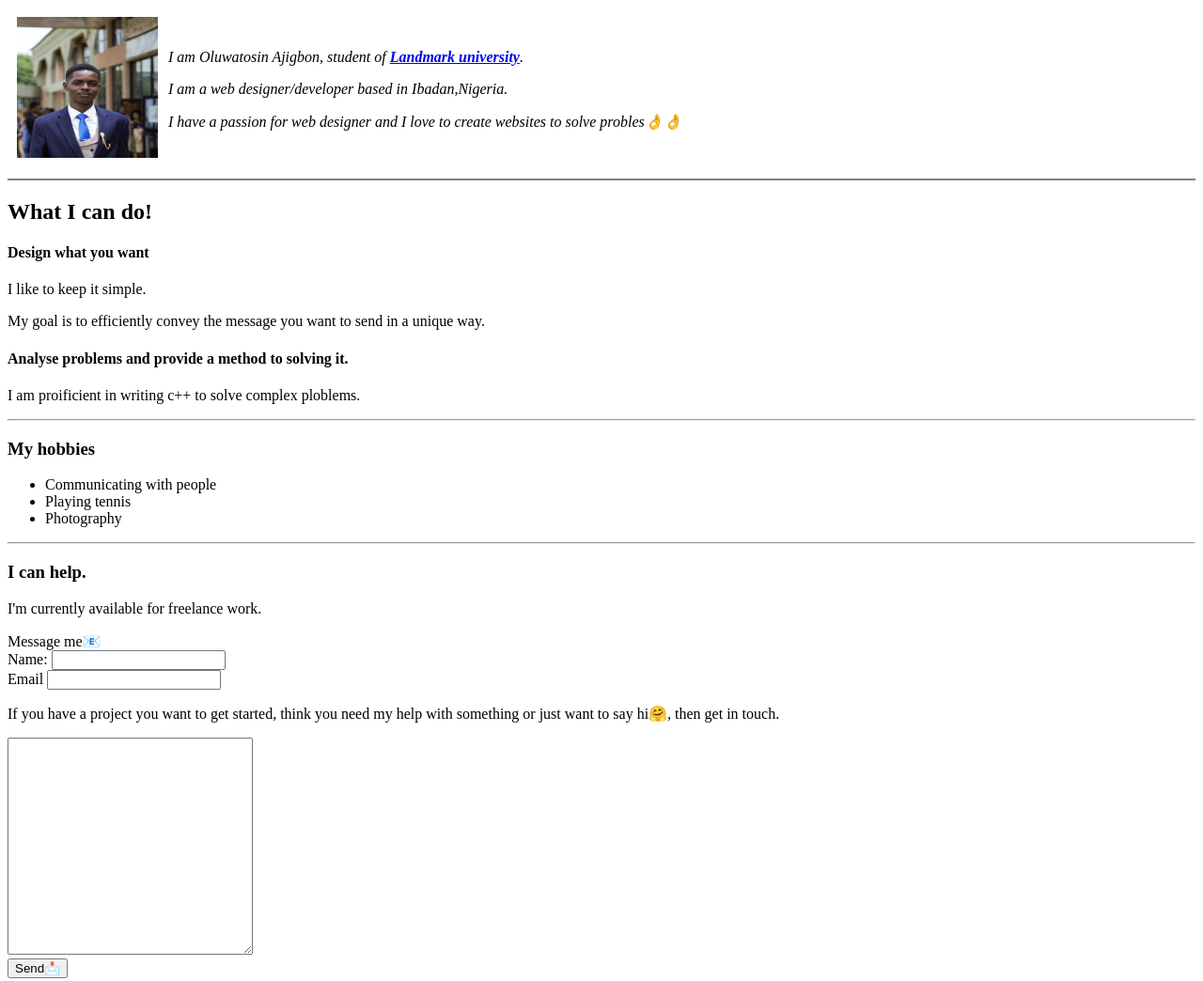
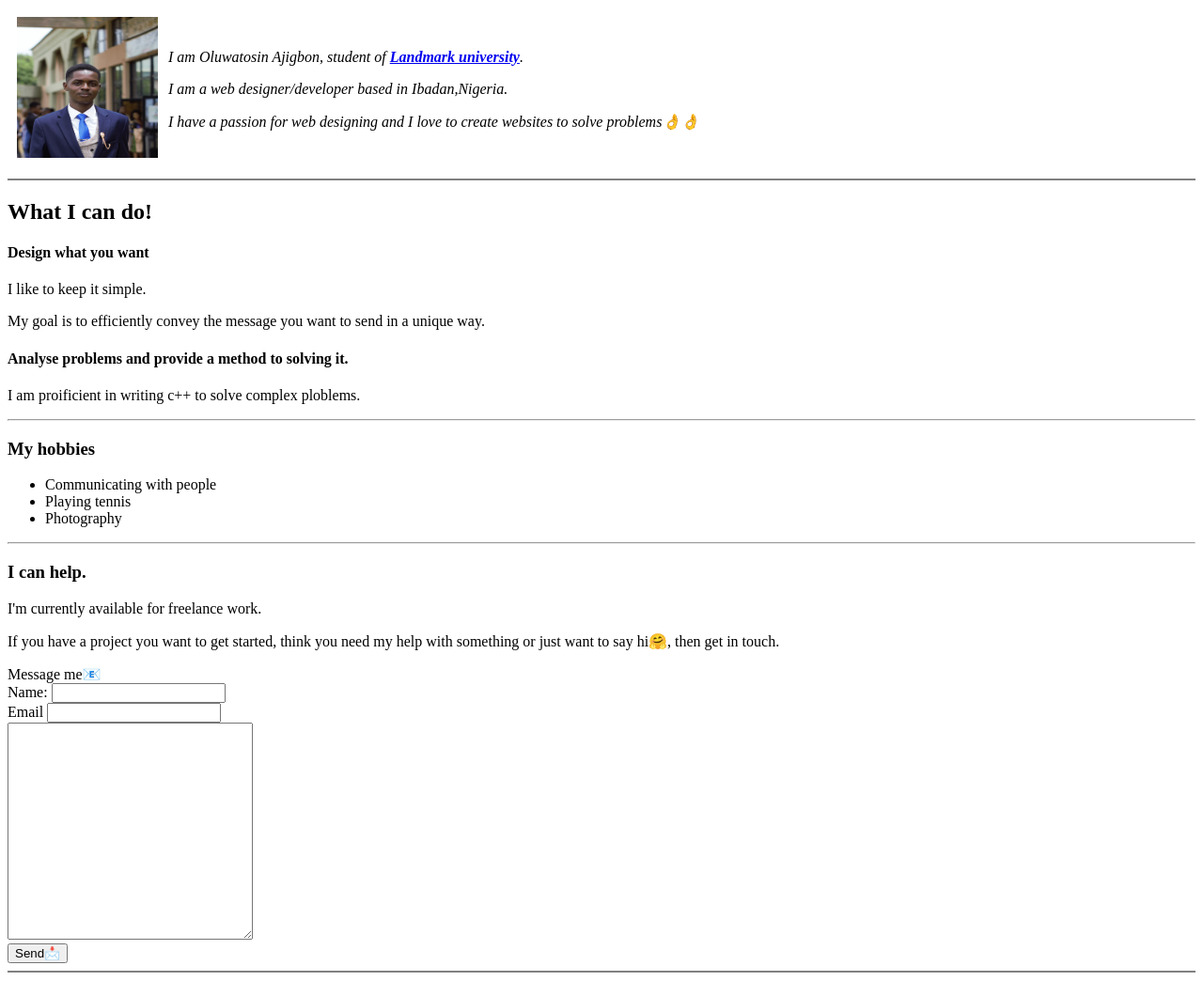
Before and after one commit to Tosin101/Tosin-CV, a plain HTML site: page index.html in a window 1280 px wide. Shown: the top 1044 px of the page at 94% size. Drawn offline with Linux system fonts and the light colour scheme.

Commit message:
correct spellings mistake

```diff
--- a/index.html
+++ b/index.html
@@ -12,7 +12,7 @@
         <div>
         <img src="tosin 2.jpg" height="150" width="150" alt="Olaife's picture"></td>
         </div>
-      <td><p><em>I am Oluwatosin Ajigbon, student of <strong><a  href="https://lmu.edu.ng">Landmark university</a></strong>.</p><p>I am a web designer/developer based in Ibadan,Nigeria.<p>I have a passion for web designer and I love to create websites to solve probles👌👌</p></p></em>
+      <td><p><em>I am Oluwatosin Ajigbon, student of <strong><a  href="https://lmu.edu.ng">Landmark university</a></strong>.</p><p>I am a web designer/developer based in Ibadan,Nigeria.<p>I have a passion for web designing and I love to create websites to solve problems👌👌</p></p></em>
     </tr>
   </table>
   <hr size="2" noshade>
@@ -31,6 +31,7 @@
   <hr>
   <p><h3>I can help.</h3></p>
   <p>I'm currently available for freelance work.</p>
+  <p>If you have a project you want to get started, think you need my help with something or just want to say hi🤗, then get in touch.</p>
   <!--<a href="messageMe.html">  <input type="submit" name="" value="Ⓜ️Message me"> </a><br>-->
   <label for="">Message me📧</label><br>
   <form action="mailto:samueltobi032@gmail.co " method="post" enctype="text/plain">
@@ -40,7 +41,6 @@
     <label for="">Email</label>
     <input type="email" name="yourEmail"  value=""><br>
     <!--whtat-->
-    <p>If you have a project you want to get started, think you need my help with something or just want to say hi🤗, then get in touch.</p>
     <textarea name="ursMessage" rows="15" cols="30"></textarea><br>
     <input type="submit" name="yourMessage" value="Send📩">
   </form>
```
